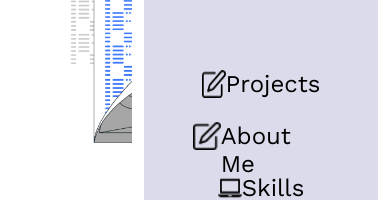
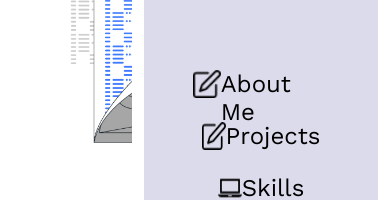
Before and after one commit to josemartin357/react-portfolio, a React (Create React App) app: page / in a window 390 px wide. Both pictures are taken after a click on the element 366 px from the left and 87 px from the top of the page. Shown: the part 408-608 px from the top of the page. Built offline with nearby package versions, Linux system fonts and the light colour scheme.

Commit message:
Added handlePageChange method to mobile header

```diff
--- a/src/components/header/index.js
+++ b/src/components/header/index.js
@@ -24,7 +24,13 @@ function Header({ currentPage, handlePageChange }) {
           <div onClick={() => setIsOpen(!isOpen)}>
             <img className="menu-icon" src={mobileLogo} alt="menu icon" />
           </div>
-          {isOpen && <Mobile isOpen={isOpen} setIsOpen={setIsOpen} />}
+          {isOpen && (
+            <Mobile
+              handlePageChange={handlePageChange}
+              isOpen={isOpen}
+              setIsOpen={setIsOpen}
+            />
+          )}
         </div>
       </div>
     </div>
--- a/src/components/header/mobile/index.js
+++ b/src/components/header/mobile/index.js
@@ -6,7 +6,7 @@ import laptopLogo from "./assets/laptop-small.png";
 import briefcaseLogo from "./assets/briefcase-small.png";
 import userLogo from "./assets/user-small.png";
 
-function Mobile({ isOpen, setIsOpen }) {
+function Mobile({ isOpen, setIsOpen, handlePageChange }) {
   return (
     <div className="mobile">
       <div className="close-icon" onClick={() => setIsOpen(!isOpen)}>
@@ -15,35 +15,35 @@ function Mobile({ isOpen, setIsOpen }) {
 
       <div className="mobile-options">
         <div className="mobile-option">
-          <a href="#projects">
+          <a href="#summary" onClick={() => handlePageChange("Summary")}>
+            <img className="option-icon-small" src={editLogo} alt="about me" />
+            About Me
+          </a>
+        </div>
+
+        <div className="mobile-option">
+          <a href="#projects" onClick={() => handlePageChange("Projects")}>
             <img className="option-icon-small" src={editLogo} alt="projects" />
             Projects
           </a>
         </div>
 
         <div className="mobile-option">
-          <a href="#summary">
-            <img className="option-icon-small" src={editLogo} alt="about me" />
-            About Me
-          </a>
-        </div>
-
-        <div className="mobile-option">
-          <a href="#skills">
+          <a href="#skills" onClick={() => handlePageChange("Skills")}>
             <img className="option-icon-small" src={laptopLogo} alt="skills" />
             Skills
           </a>
         </div>
 
         <div className="mobile-option">
-          <a href="#work">
+          <a href="#work" onClick={() => handlePageChange("Work")}>
             <img className="option-icon-small" src={briefcaseLogo} alt="work" />
             Work
           </a>
         </div>
 
         <div className="mobile-option">
-          <a href="#contact">
+          <a href="#contact" onClick={() => handlePageChange("Email")}>
             <img className="option-icon-small" src={userLogo} alt="contact" />
             Contact
           </a>
```
